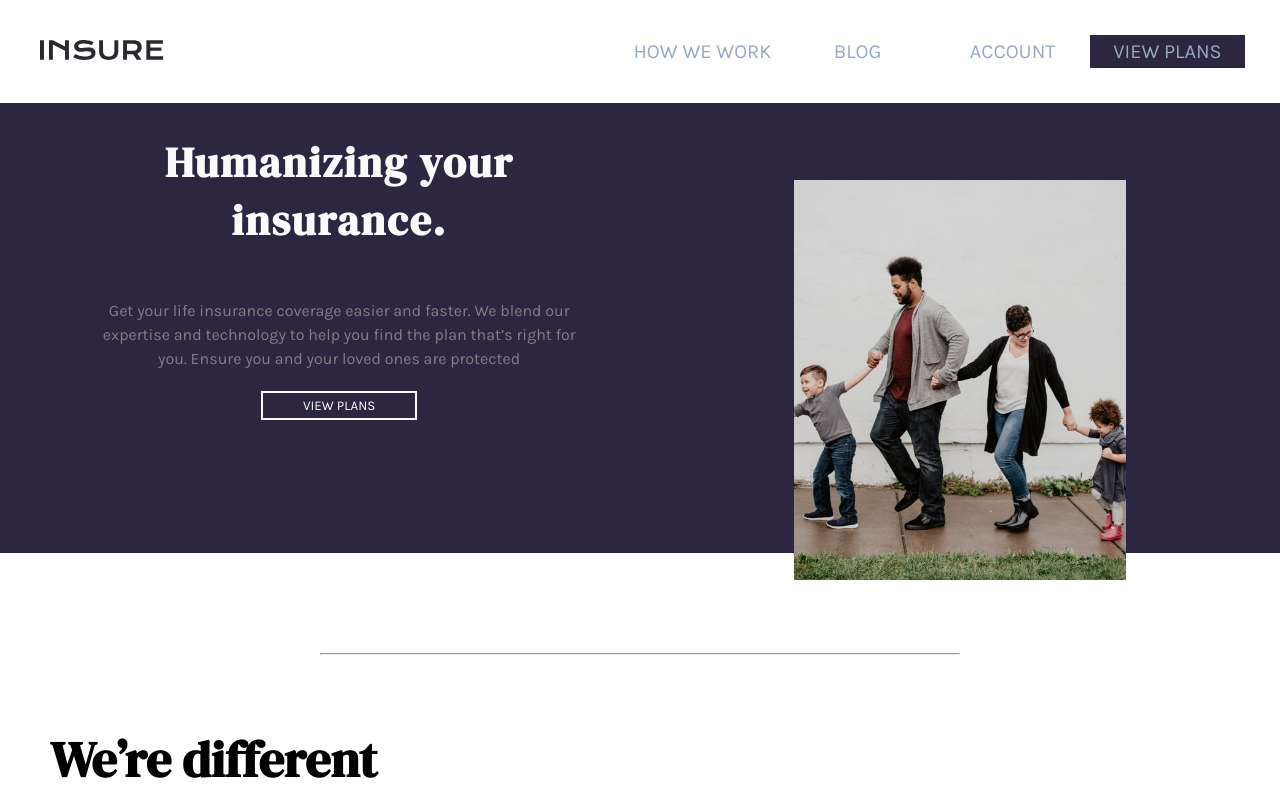
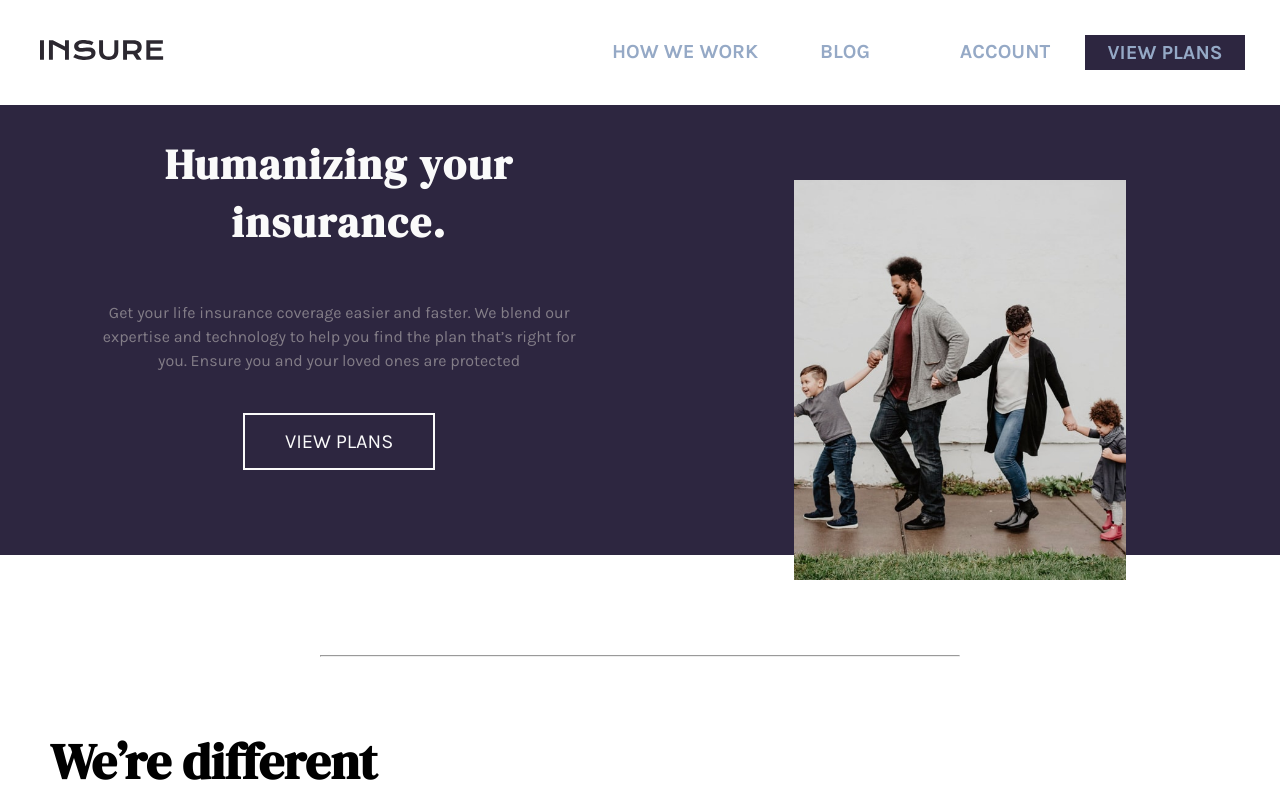
Before and after one commit to fredjhosnick/insure-projekt, a plain HTML site: page index.html in a window 1280 px wide. Shown: the top 800 px of the page. Drawn offline with nearby package versions, Linux system fonts and the light colour scheme; a web font is replaced by a local one.

Commit message:
edited mystyle

```diff
--- a/myStyle.css
+++ b/myStyle.css
@@ -118,9 +118,15 @@ label[for="bt-menu"] span {
   background: var(--primary-dark-color);
   color: var(--very-light-gray);
   margin-top: 20px;
-  padding: 10px 40px;
+  padding: 15px 40px;
   border: 2px solid var(--very-light-gray);
   font-family: "Karla", sans-serif;
+  font-size: 20px;
+}
+.btn:hover {
+  background: var(--very-light-gray);
+  color: var(--primary-dark-color);
+  border: 2px solid var(--primary-dark-color);
 }
 .first-line,
 .second-line {
@@ -330,24 +336,40 @@ footer {
     margin-right: 0;
     padding: 5px;
     font-size: 20px;
+    font-weight: 900;
     color: var(--primary-light-color);
     text-align: center;
-    width: 155px;
+    width: 160px;
   }
+  .navBar ul li:hover {
+    color: var(--very-dark-violet);
+  }
+
   nav .logo {
     width: 10%;
     height: 100%;
     margin: 20px;
   }
-  .btn {
-    margin-top: 0px;
-    padding: 5px 40px;
-    border: 2px solid var(--very-light-gray);
-    font-family: "Karla", sans-serif;
-  }
+
   .border-li {
     background-color: var(--primary-dark-color);
+    border: 1px solid var(--primary-dark-color);
     color: white;
+  }
+  .border-li:hover {
+    background-color: var(--very-light-violet);
+    color: var(--primary-dark-color);
+    border: 1px solid var(--primary-dark-color);
+  }
+  .btn {
+    background: var(--primary-dark-color);
+    color: var(--very-light-gray);
+    border: 2px solid var(--very-light-gray);
+  }
+  .btn:hover {
+    background: var(--very-light-gray);
+    color: var(--primary-dark-color);
+    border: 2px solid var(--primary-dark-color);
   }
 
   #bt-menu {
```
